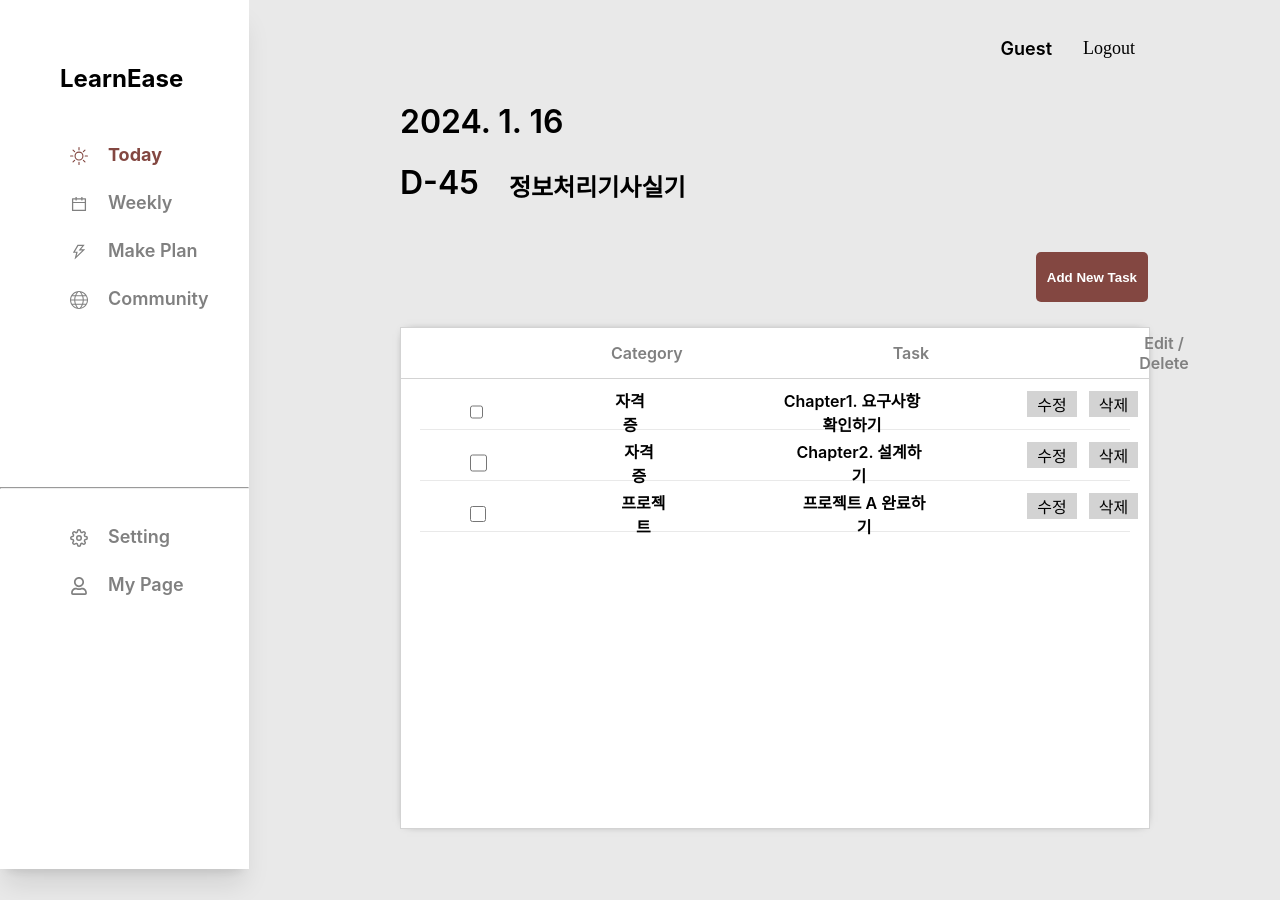
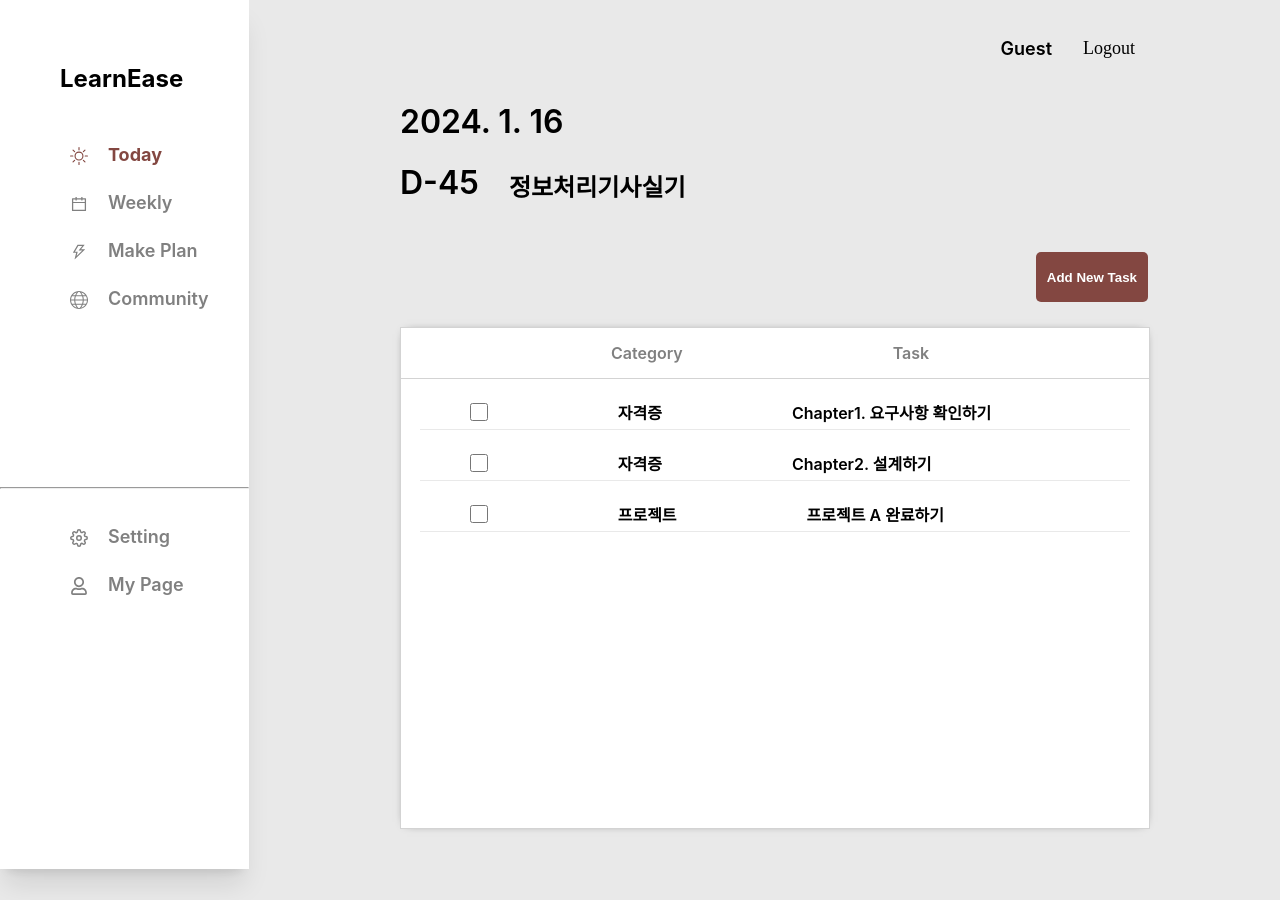
Before and after one commit to InQ-InQ-InQ-InQ-InQ/LearnEase_FE, a React (Create React App) app in the folder frontend/: page /api/today in a window 1280 px wide. Built offline with nearby package versions, Linux system fonts and the light colour scheme; no server answers.

Commit message:
delete: Today.jsx 수정,삭제부분 없애기

```diff
--- a/frontend/src/page/Today.jsx
+++ b/frontend/src/page/Today.jsx
@@ -51,7 +51,6 @@ function Today() {
               <div className={styles.top}>
                 <p className={styles.toptext}>Category</p>
                 <p className={styles.toptext}>Task</p>
-                <p className={styles.toptext}>Edit / Delete</p>
               </div>
               {/* 정보 가져오기 */}
               {tasks.map((task) => (
@@ -59,8 +58,6 @@ function Today() {
                   <input type="checkbox" className={styles.check} />
                   <div className={styles.value}>{task.category}</div>
                   <div className={styles.value}>{task.content}</div>
-                  <div><input type="button" className={styles.editbtn} value="수정" /></div>
-                  <div><input type="button" className={styles.removebtn} value="삭제" onClick={deleteTask} /></div>
                 </div>
               ))}
             </div>
```
